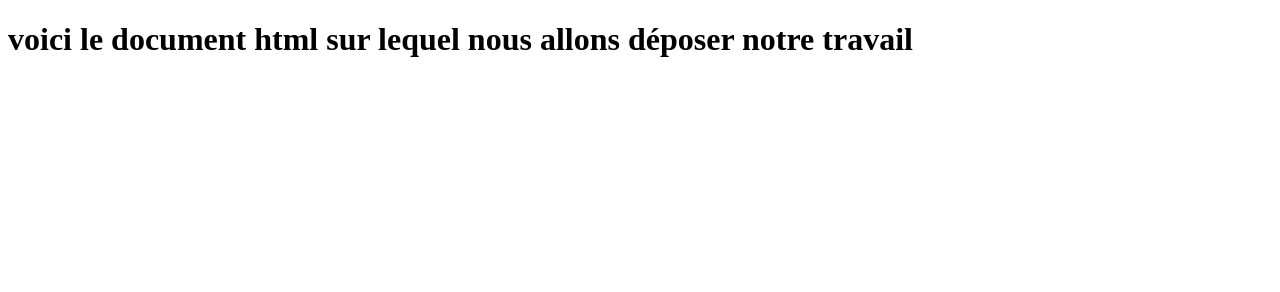
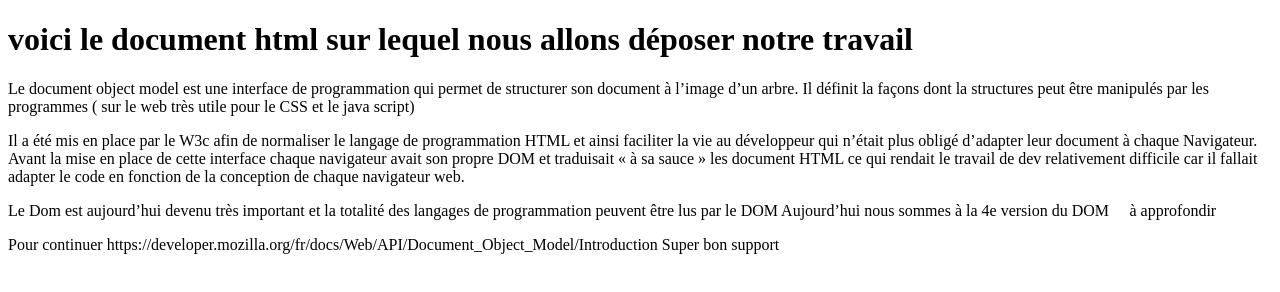
Before and after one commit to quentinrahou/dom-dapne-quentin, a plain HTML site: page dom.html in a window 1280 px wide. Drawn offline with Linux system fonts and the light colour scheme.

Commit message:
début des recherches

```diff
--- a/dom.html
+++ b/dom.html
@@ -6,5 +6,24 @@
 <body>
 <h1>voici le document html sur lequel nous allons déposer notre travail</h1>
 
+<p>
+	Le document object model est une interface de programmation qui permet de structurer son document à l’image d’un arbre. Il définit la façons dont la structures peut être manipulés par les programmes ( sur le web très utile pour le CSS et le java script)
+</p>
+
+<p>
+Il a été mis en place par le W3c afin de normaliser le langage de programmation HTML et ainsi faciliter la vie au développeur qui n’était plus obligé d’adapter leur document à chaque Navigateur. Avant la mise en place de cette interface chaque navigateur avait son propre DOM et traduisait « à sa sauce » les document HTML ce qui rendait le travail de dev relativement difficile car il fallait adapter le code en fonction de la conception de chaque navigateur web.
+</p>
+
+<p>
+	Le Dom est aujourd’hui devenu très important et la totalité des langages de programmation peuvent être lus par le DOM
+
+Aujourd’hui nous sommes à la 4e version du DOM  à approfondir
+</p>
+
+<p>
+	Pour continuer https://developer.mozilla.org/fr/docs/Web/API/Document_Object_Model/Introduction
+ Super bon support
+
+</p>
 </body>
 </html>
```
